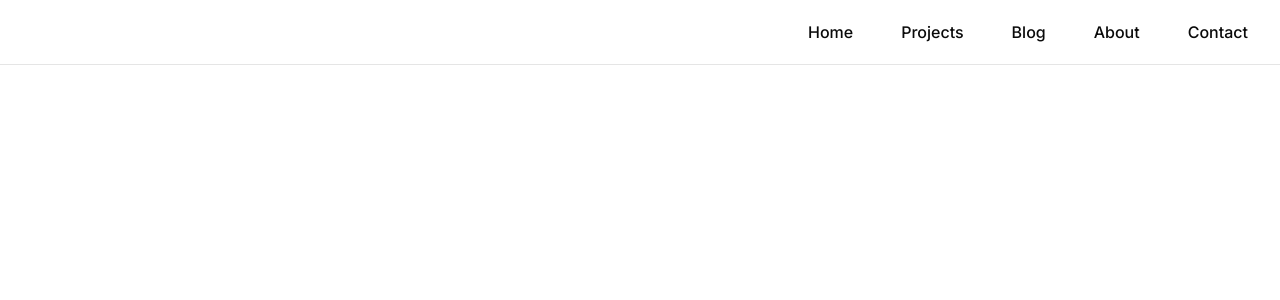
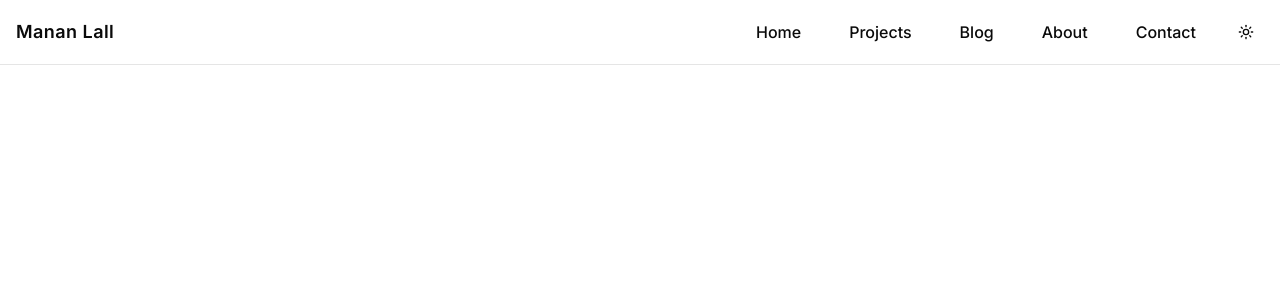
Before and after one commit to Manan0p/Personal-Portfolio, a Next.js app: page / in a window 1280 px wide. Shown: the top 300 px of the page. Built offline with nearby package versions, Linux system fonts and the light colour scheme.

Commit message:
theme toggle

```diff
--- a/app/page.jsx
+++ b/app/page.jsx
@@ -7,7 +7,7 @@ export default function Home() {
       <header className="fixed top-0 w-full border-b z-50 backdrop-blur-md supports-backdrop-filter:bg-background/60">
         <nav className="container mx-auto px-4 h-16 flex items-center justify-between">
           <div className="flex items-center gap-2">
-            <span className=" font-extrabold text-lg tracking-wide text-white">
+            <span className=" font-semibold text-lg tracking-wide">
               Manan Lall
             </span>
           </div>
@@ -29,6 +29,7 @@ export default function Home() {
             <Button variant="ghost" href="/" className="text-md">
               Contact
             </Button>
+            <ModeToggle />
           </div>
         </nav>
       </header>
--- a/app/toggle.jsx
+++ b/app/toggle.jsx
@@ -18,7 +18,7 @@ export function ModeToggle() {
   return (
     <DropdownMenu>
       <DropdownMenuTrigger asChild>
-        <Button variant="outline" size="icon">
+        <Button variant="ghost" size="icon">
           <Sun className="h-[1.2rem] w-[1.2rem] scale-100 rotate-0 transition-all dark:scale-0 dark:-rotate-90" />
           <Moon className="absolute h-[1.2rem] w-[1.2rem] scale-0 rotate-90 transition-all dark:scale-100 dark:rotate-0" />
           <span className="sr-only">Toggle theme</span>
```
